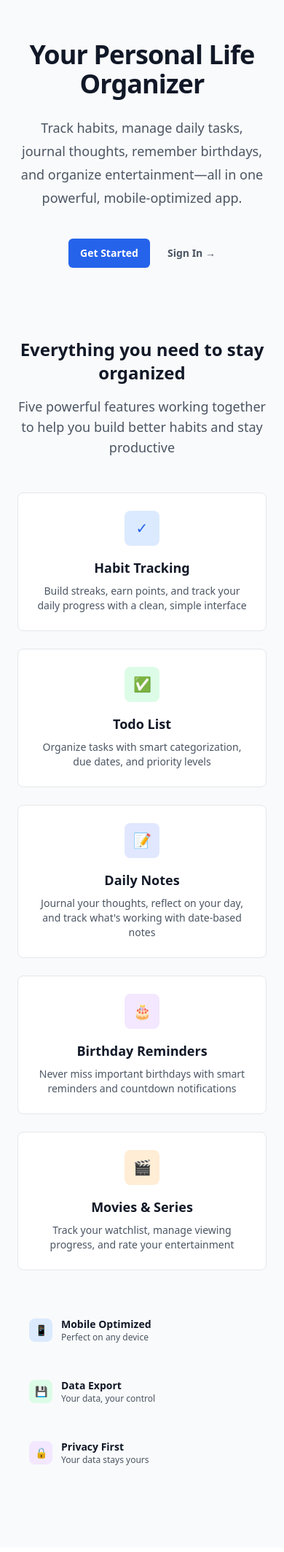
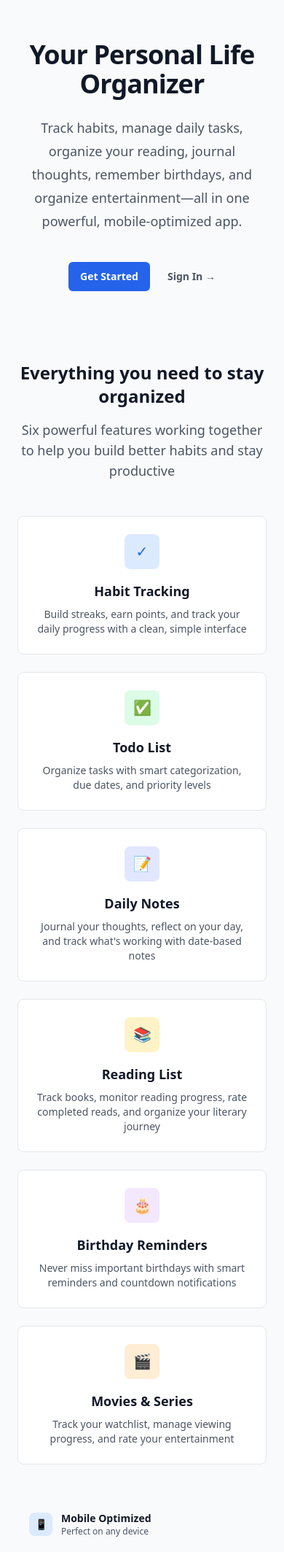
Before and after one commit to Maheshkumar-novice/Habit-Stack, a Flask app: page /habitstack/ in a window 390 px wide. Shown: the part 185-2312 px from the top of the page at 73% size. Before the commit the page ends 2193 px from the top, so only its background shows below. Run offline with Flask 3, Linux system fonts and the light colour scheme; some libraries are stand-ins or nearby versions.

Commit message:
Update landing page to showcase reading list feature
Comprehensive landing page updates to highlight the new reading list functionality:

Hero Section Updates:
- Add "organize your reading" to main value proposition
- Maintain flow: habits → tasks → reading → journaling → birthdays → entertainment
- Preserve compelling, action-oriented messaging

Features Grid Enhancement:
- Update from "Five powerful features" to "Six powerful features"
- Expand grid from lg:grid-cols-5 to lg:grid-cols-6 for optimal layout
- Add dedicated Reading List feature card with 📚 icon and amber styling

Reading List Feature Card:
- Prominent placement between Daily Notes and Birthday Reminders
- Compelling description: "Track books, monitor reading progress, rate completed reads, and organize your literary journey"
- Consistent visual design with other feature cards
- Amber color scheme to distinguish from other features

Visual Design Consistency:
- Maintain existing color schemes and styling patterns
- Preserve responsive grid layout for mobile and desktop
- Use consistent card structure and spacing
- Integrate seamlessly with existing five features

Marketing Messaging:
- Emphasize comprehensive book tracking capabilities
- Highlight progress monitoring and rating functionality
- Position as part of complete personal life organization
- Maintain professional, benefit-focused language

Technical Implementation:
- Preserve responsive breakpoints (sm:grid-cols-2, lg:grid-cols-6)
- Maintain accessibility and semantic HTML structure
- Keep consistent with existing component patterns
- Ensure mobile-first responsive design

This landing page update effectively showcases HabitStack's expanded
capabilities while maintaining the clean, professional presentation
that emphasizes the comprehensive nature of the personal life organizer.

🤖 Generated with [Claude Code](https://claude.ai/code)

Co-Authored-By: Claude <noreply@anthropic.com>

```diff
--- a/templates/landing.html
+++ b/templates/landing.html
@@ -31,7 +31,7 @@
                     Your Personal Life Organizer
                 </h1>
                 <p class="mt-6 text-lg leading-8 text-gray-600">
-                    Track habits, manage daily tasks, journal thoughts, remember birthdays, and organize entertainment—all in one powerful, mobile-optimized app.
+                    Track habits, manage daily tasks, organize your reading, journal thoughts, remember birthdays, and organize entertainment—all in one powerful, mobile-optimized app.
                 </p>
                 <div class="mt-10 flex items-center justify-center gap-x-6">
                     <a href="/habitstack/signup"
@@ -52,9 +52,9 @@
         <div class="mx-auto max-w-6xl">
             <div class="text-center mb-12">
                 <h2 class="text-2xl font-bold text-gray-900 sm:text-3xl">Everything you need to stay organized</h2>
-                <p class="mt-4 text-lg text-gray-600">Five powerful features working together to help you build better habits and stay productive</p>
+                <p class="mt-4 text-lg text-gray-600">Six powerful features working together to help you build better habits and stay productive</p>
             </div>
-            <div class="grid grid-cols-1 gap-6 sm:grid-cols-2 lg:grid-cols-5">
+            <div class="grid grid-cols-1 gap-6 sm:grid-cols-2 lg:grid-cols-6">
                 <!-- Habit Tracking -->
                 <div class="text-center p-6 bg-white rounded-lg border border-gray-200">
                     <div class="mx-auto flex h-12 w-12 items-center justify-center rounded-lg bg-blue-100 mb-4">
@@ -85,6 +85,17 @@
                     <h3 class="text-lg font-semibold text-gray-900">Daily Notes</h3>
                     <p class="mt-2 text-sm text-gray-600">
                         Journal your thoughts, reflect on your day, and track what's working with date-based notes
+                    </p>
+                </div>
+
+                <!-- Reading List -->
+                <div class="text-center p-6 bg-white rounded-lg border border-gray-200">
+                    <div class="mx-auto flex h-12 w-12 items-center justify-center rounded-lg bg-amber-100 mb-4">
+                        <span class="text-amber-600 text-xl">📚</span>
+                    </div>
+                    <h3 class="text-lg font-semibold text-gray-900">Reading List</h3>
+                    <p class="mt-2 text-sm text-gray-600">
+                        Track books, monitor reading progress, rate completed reads, and organize your literary journey
                     </p>
                 </div>
 
```
